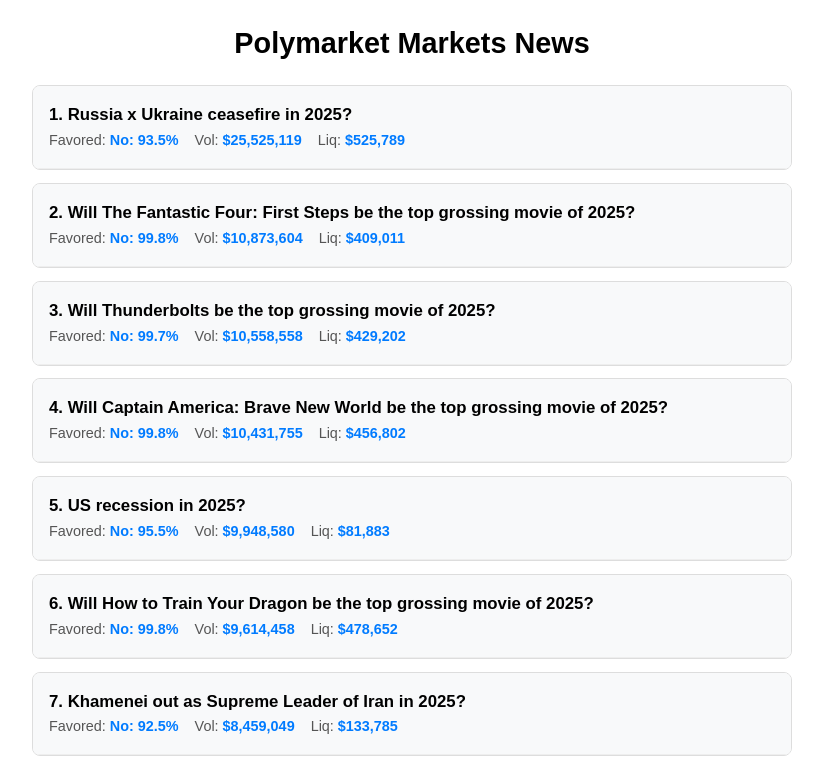
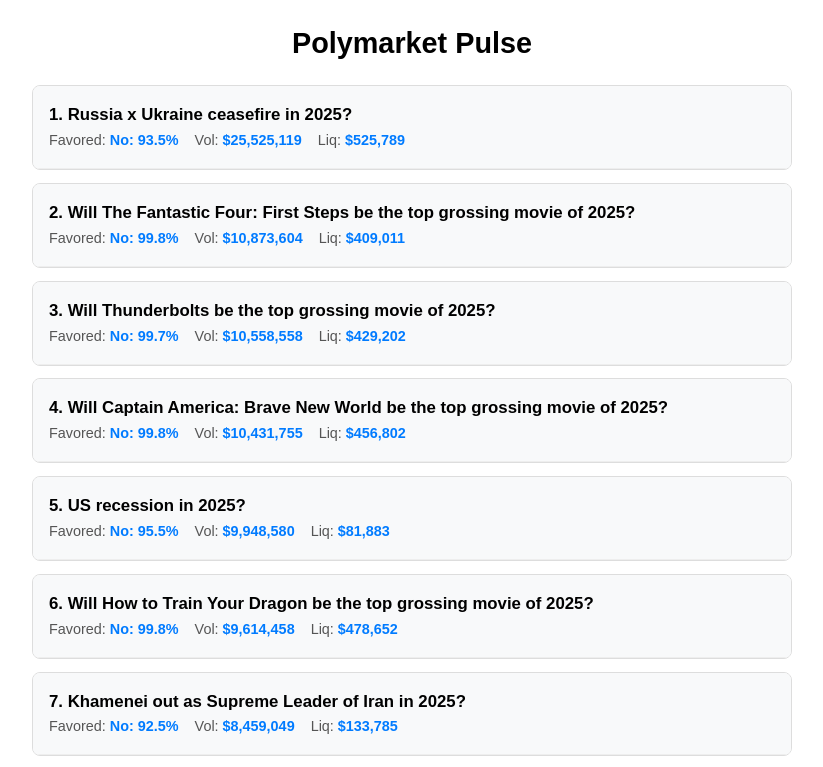
Before and after one commit to squireaintready/polymarket-news, a React (Create React App) app: page / in a window 1280 px wide. Shown: the top 767 px of the page, without its empty margins (228-1051 px from the left). Built offline with nearby package versions, Linux system fonts and the light colour scheme; no server answers; a web font is replaced by a local one.

Commit message:
Lang:Changed header

```diff
--- a/src/App.js
+++ b/src/App.js
@@ -201,7 +201,7 @@
 
   return (
     <div className="container">
-      <h1>Polymarket Markets News</h1>
+      <h1>Polymarket Pulse</h1>
       {filtered.length === 0 ? (
         <p>No markets match criteria.</p>
       ) : (
```
